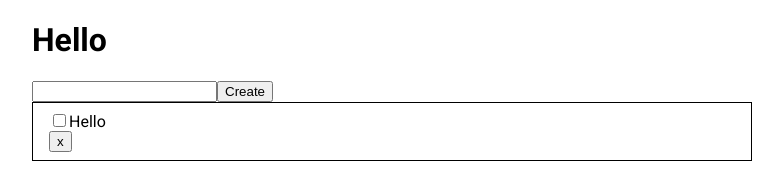
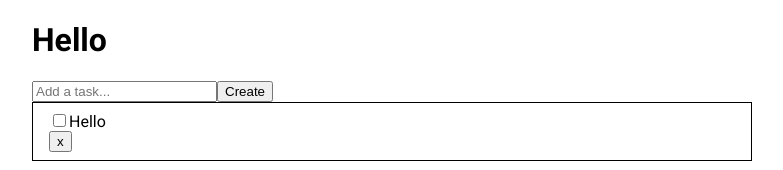
Before and after one commit to matobeno1/simple-todo-app, a React (Create React App) app: page / in a window 1280 px wide. Shown: the top 170 px of the page, without its empty margins (248-1031 px from the left). Built offline with nearby package versions, Linux system fonts and the light colour scheme.

Commit message:
Minor fixes in styles.

```diff
--- /dev/null
+++ b/src/components/TodoTitleInputComponent/TodoTitleInputComponent.module.scss
@@ -0,0 +1,7 @@
+.root {
+    display: flex;
+}
+
+.input {
+
+}
--- a/src/components/TodoTitleInputComponent/TodoTitleInputComponent.tsx
+++ b/src/components/TodoTitleInputComponent/TodoTitleInputComponent.tsx
@@ -1,4 +1,6 @@
 import React, { FunctionComponent, ChangeEventHandler, KeyboardEventHandler, useRef } from "react";
+
+import classes from "./TodoTitleInputComponent.module.scss";
 
 export type TodoTitleInputComponentProps = Readonly<{
 	title: string;
@@ -26,9 +28,11 @@ export const TodoTitleInputComponent: FunctionComponent<TodoTitleInputComponentP
 	};
 
 	return (
-		<div>
+		<div className={classes.root}>
 			<input
 				type="text"
+				placeholder={"Add a task..."}
+				className={classes.input}
 				required={true}
 				ref={ref}
 				value={title}
```
